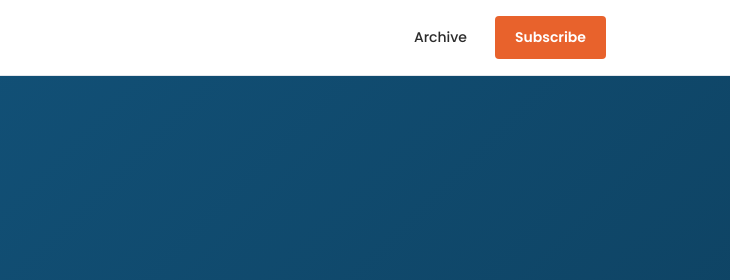
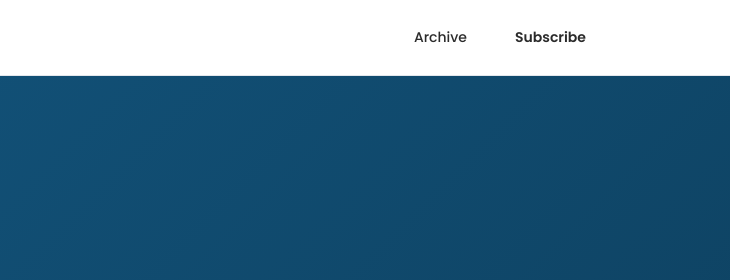
Before and after one commit to Harish70777/process-safety-Calendar, a website: page site/index.html in a window 1280 px wide. Shown: the top 280 px of the page, 550-1280 px from the left. Drawn offline with Linux system fonts and the light colour scheme.

Commit message:
Remove permanent orange box from Subscribe nav link, show only on hover

```diff
--- a/site/index.html
+++ b/site/index.html
@@ -63,10 +63,6 @@
   nav a.active{background:var(--orange); color:#fff; font-weight:600;}
   nav a.active:hover{background:var(--orange-dark); color:#fff;}
   nav a.nav-cta{
-    background:var(--orange);
-    color:#fff;
-    padding:10px 20px;
-    border-radius:4px;
     font-weight:600;
   }
   nav a.nav-cta:hover{background:var(--orange-dark); color:#fff;}
```
Also changed, not shown: site/archive.html (+1 -1 lines).
